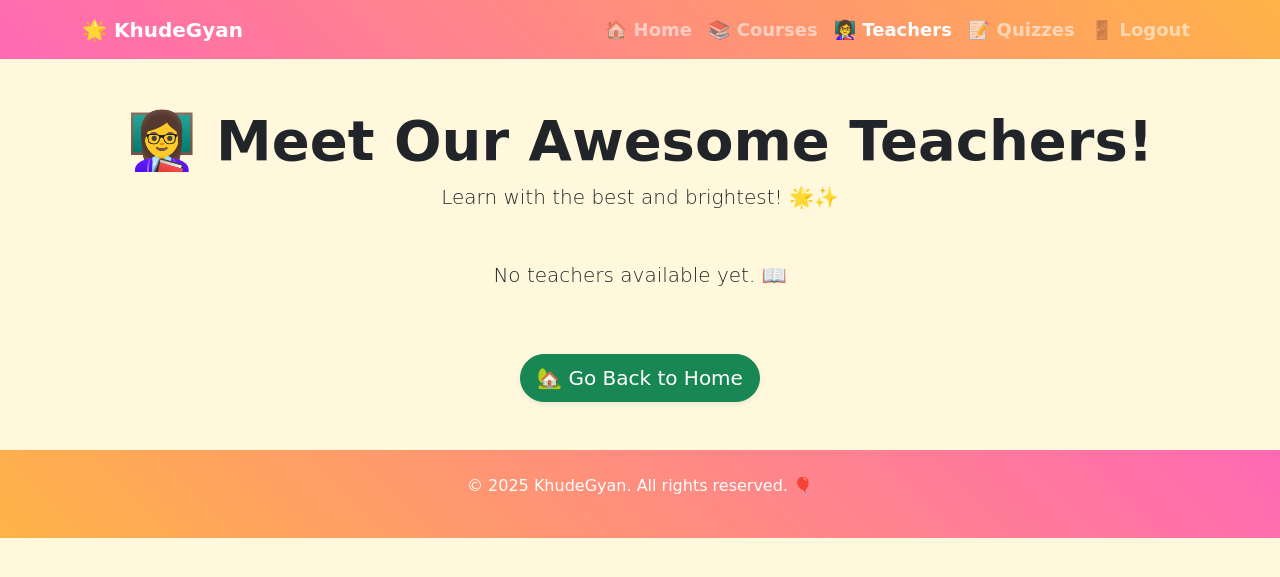
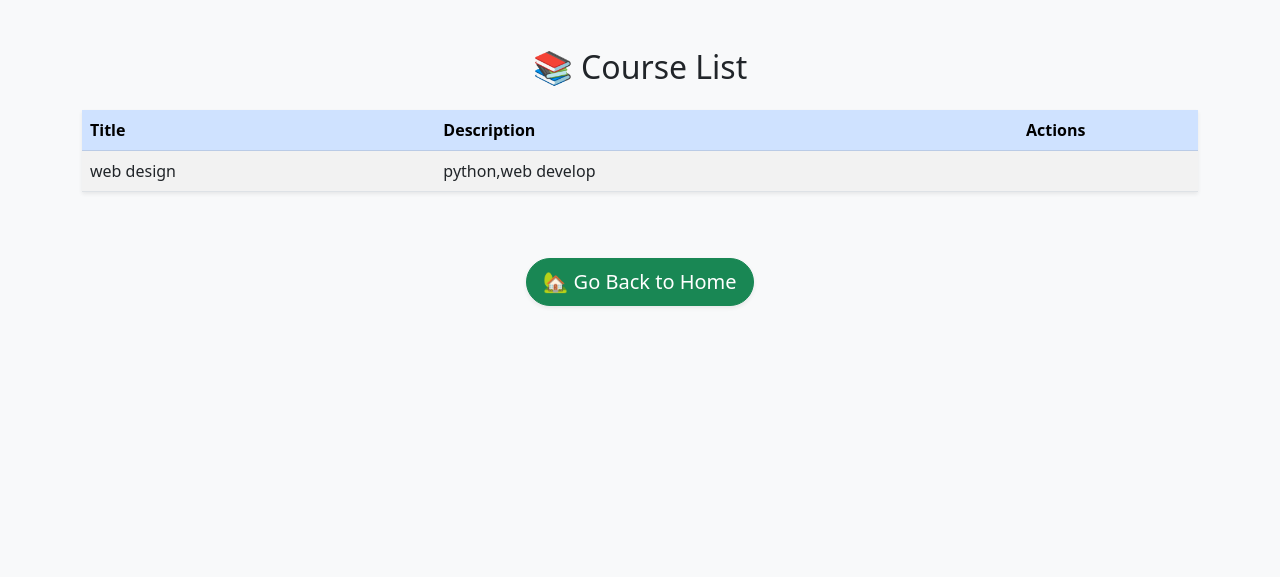
Before and after one commit to hridiafrin16/Khudegyan, a Django app: page /courses/ in a window 1280 px wide. Shown: the top 577 px of the page. Run offline with Django 5.2, Linux system fonts and the light colour scheme; data comes from the database, SQL or seed files in the repository; both versions use the stored data as it was before the commit.

Commit message:
add,update,delete in course

```diff
--- a/khudegyan/app1/forms.py
+++ b/khudegyan/app1/forms.py
@@ -6,7 +6,7 @@ from .models import User
 class CourseForm(forms.ModelForm):
     class Meta:
         model = Course
-        fields = ['title', 'description', 'created_by']
+        fields = ['title', 'description']
 
 class StudentForm(forms.ModelForm):
     class Meta:
--- a/khudegyan/app1/models.py
+++ b/khudegyan/app1/models.py
@@ -15,7 +15,7 @@ class User(AbstractUser):
 class Course(models.Model):
     title = models.CharField(max_length=200)
     description = models.TextField()
-    created_by = models.ForeignKey(User, on_delete=models.CASCADE)
+#   created_by = models.ForeignKey(User, on_delete=models.CASCADE)
 
 # Student
 class Student(models.Model):
@@ -23,10 +23,13 @@ class Student(models.Model):
     grade_level = models.CharField(max_length=20)
     progress_tracking = models.TextField()
 
+
 # Teacher
 class Teacher(models.Model):
     user = models.OneToOneField(User, on_delete=models.CASCADE)
     expertise_area = models.CharField(max_length=100)
+
+
 
 # Parent
 class Parent(models.Model):
--- a/khudegyan/app1/templates/app1/course_list.html
+++ b/khudegyan/app1/templates/app1/course_list.html
@@ -2,103 +2,66 @@
 <html lang="en">
 <head>
     <meta charset="UTF-8">
-    <title>👩‍🏫 Teachers | KhudeGyan</title>
+    <title>Course List</title>
     <link href="https://cdn.jsdelivr.net/npm/bootstrap@5.3.0/dist/css/bootstrap.min.css" rel="stylesheet">
-    <style>
-        body {
-            font-family: 'Comic Sans MS', cursive, sans-serif;
-            background-color: #fff8dc;
-        }
-        .navbar {
-            background: linear-gradient(45deg, #ff69b4, #ffb347);
-        }
-        .teacher-card {
-            border: 3px dotted #add8e6;
-            border-radius: 20px;
-            background-color: #e6f7ff;
-        }
-        footer {
-            background: linear-gradient(45deg, #ffb347, #ff69b4);
-            font-family: 'Comic Sans MS', cursive, sans-serif;
-        }
-        .navbar-nav .nav-link {
-            font-weight: bold;
-            font-size: 18px;
-        }
-    </style>
 </head>
-<body>
+<body class="bg-light">
 
-<!-- Navbar -->
-<nav class="navbar navbar-expand-lg navbar-dark mb-4">
-  <div class="container">
-    <a class="navbar-brand fw-bold" href="{% url 'home' %}">🌟 KhudeGyan</a>
-    <button class="navbar-toggler" type="button" data-bs-toggle="collapse" data-bs-target="#navbarNav">
-      <span class="navbar-toggler-icon"></span>
-    </button>
-    <div class="collapse navbar-collapse" id="navbarNav">
-      <ul class="navbar-nav ms-auto">
-        <li class="nav-item">
-            <a class="nav-link" href="{% url 'home' %}">🏠 Home</a>
-        </li>
-        <li class="nav-item">
-            <a class="nav-link" href="{% url 'course_list' %}">📚 Courses</a>
-        </li>
-        <li class="nav-item">
-            <a class="nav-link active" href="{% url 'teacher_list' %}">👩‍🏫 Teachers</a>
-        </li>
-        <li class="nav-item">
-            <a class="nav-link" href="{% url 'quiz_list' %}">📝 Quizzes</a>
-        </li>
-        <li class="nav-item">
-            <a class="nav-link" href="{% url 'logout' %}">🚪 Logout</a>
-        </li>
-      </ul>
-    </div>
-  </div>
-</nav>
+<div class="container mt-5">
+    <h2 class="text-center mb-4">📚 Course List</h2>
 
-<!-- Main Heading -->
-<div class="container text-center my-5">
-    <h1 class="display-4 fw-bold">👩‍🏫 Meet Our Awesome Teachers!</h1>
-    <p class="lead">Learn with the best and brightest! 🌟✨</p>
-</div>
+    <table class="table table-striped table-hover shadow-sm">
+        <thead class="table-primary">
+            <tr>
+                <th>Title</th>
+                <th>Description</th>
+                <th style="width: 180px;">Actions</th>
+            </tr>
+        </thead>
+       <tbody>
+    {% for course in courses %}
+    <tr>
+        <td>{{ course.title }}</td>
+        <td>{{ course.description }}</td>
+        <td>
+            {% if user.is_superuser %}
 
-<!-- Teachers List -->
-<div class="container">
-    <div class="row g-4">
-        {% for teacher in teachers %}
-        <div class="col-md-4">
-            <div class="card teacher-card h-100 text-center shadow-sm p-3">
-                <div class="card-body">
-                    <h5 class="card-title">👨‍🏫 {{ teacher.user.username }}</h5>
-                    <p class="card-text">🎯 Expertise: {{ teacher.expertise_area }}</p>
-                </div>
-            </div>
-        </div>
-        {% empty %}
-        <div class="col-12 text-center">
-            <p class="lead">No teachers available yet. 📖</p>
-        </div>
-        {% endfor %}
-    </div>
-</div>
+                <a href="{% url 'update_course' course.id %}" class="btn btn-sm btn-warning">Edit</a>
+                <a href="{% url 'delete_course' course.id %}" class="btn btn-sm btn-danger">Delete</a>
+            {% endif %}
+        </td>
+    </tr>
 
-<!-- Back to Home Button -->
+    {% empty %}
+    <tr><td colspan="3" class="text-center text-muted">No courses found.</td></tr>
+    {% endfor %}
+    </tbody>
+    </table>
+
+   <table>
+       <tbody>
+       <tr>
+        <td>
+            {% if user.is_superuser %}
+                <a href="{% url 'add_course' %}" class="btn btn-primary">➕ Add New Course</a>
+            {% endif %}
+        </td>
+
+    </tr>
+
+       </tbody>
+
+   </table>
+
+
+
 <div class="container text-center my-5">
     <a href="{% url 'home' %}" class="btn btn-success btn-lg rounded-pill shadow-sm">
         🏡 Go Back to Home
     </a>
 </div>
 
-<!-- Footer -->
-<footer class="text-white text-center py-4 mt-5">
-    <div class="container">
-        <p>&copy; 2025 KhudeGyan. All rights reserved. 🎈</p>
-    </div>
-</footer>
-
-<!-- Bootstrap JS -->
+<!-- Bootstrap JS (optional if you're using dropdowns/modals) -->
 <script src="https://cdn.jsdelivr.net/npm/bootstrap@5.3.0/dist/js/bootstrap.bundle.min.js"></script>
 
 </body>
--- a/khudegyan/app1/templates/app1/home.html
+++ b/khudegyan/app1/templates/app1/home.html
@@ -52,7 +52,7 @@
                 <li class="nav-item"><a class="nav-link" href="{% url 'teacher_list' %}">👩‍🏫 Teachers</a></li>
                 <li class="nav-item"><a class="nav-link" href="{% url 'quiz_list' %}">📝 Quizzes</a></li>
 
-                <li class="nav-item"> <a href="{% url 'dashboard' %}" class="btn btn-primary">Go to Dashboard</a></li>
+                <li class="nav-item"> <a href="{% url 'dashboard' %}" class="nav-link">Go to Dashboard</a></li>
                 <li class="nav-item"><a class="nav-link" href="{% url 'logout' %}">🚪 Logout</a></li>
             </ul>
         </div>
--- a/khudegyan/app1/urls.py
+++ b/khudegyan/app1/urls.py
@@ -60,5 +60,10 @@ path('view-child-progress/', view_child_progress_view, name='view_child_progress
 path('view-child-courses/', view_child_courses_view, name='view_child_courses_page'),
 
 
+path('update-course/<int:pk>/', update_course, name='update_course'),
+path('delete-course/<int:pk>/', delete_course, name='delete_course'),
+
+
+
 
 ]
--- a/khudegyan/app1/views.py
+++ b/khudegyan/app1/views.py
@@ -5,6 +5,9 @@ from django.contrib.auth import authenticate, login, logout
 from django.contrib.auth.decorators import login_required
 from .models import *
 from .forms import SignUpForm
+from django.http import HttpResponseForbidden
+from .forms import CourseForm
+
 
 def home(request):
     courses = Course.objects.all()
@@ -31,14 +34,21 @@ def home(request):
     })
 
 # COURSE
+@login_required
 def add_course(request):
+    if not request.user.is_superuser:
+        return HttpResponseForbidden("Only admin can access this page.")
+
     if request.method == 'POST':
         form = CourseForm(request.POST)
         if form.is_valid():
-            form.save()
-            return redirect('home')
+            course = form.save(commit=False)
+            course.created_by = request.user
+            course.save()
+            return redirect('course_list')
     else:
         form = CourseForm()
+
     return render(request, 'app1/add_course.html', {'form': form})
 
 # STUDENT
@@ -461,3 +471,30 @@ def update_progress_view(request):
 
     reports = ProgressReport.objects.filter(course__in=courses)
     return render(request, 'app1/update_progress.html', {'reports':reports})
+
+@login_required
+def update_course(request, pk):
+    if not request.user.is_superuser:
+        return HttpResponseForbidden("Only admin can update a course.")
+
+    course = Course.objects.get(id=pk)
+
+    if request.method == 'POST':
+        form = CourseForm(request.POST, instance=course)
+        if form.is_valid():
+            form.save()
+            return redirect('course_list')
+    else:
+        form = CourseForm(instance=course)
+
+    return render(request, 'app1/update_course.html', {'form': form})
+
+
+@login_required
+def delete_course(request, pk):
+    if not request.user.is_superuser:
+        return HttpResponseForbidden("Only admin can delete a course.")
+
+    course = Course.objects.get(id=pk)
+    course.delete()
+    return redirect('course_list')
```
Also changed, not shown: khudegyan/app1/templates/app1/update_course.html (added, +14 -0 lines), khudegyan/app1/migrations/0002_remove_course_created_by.py (added), khudegyan/db.sqlite3.
